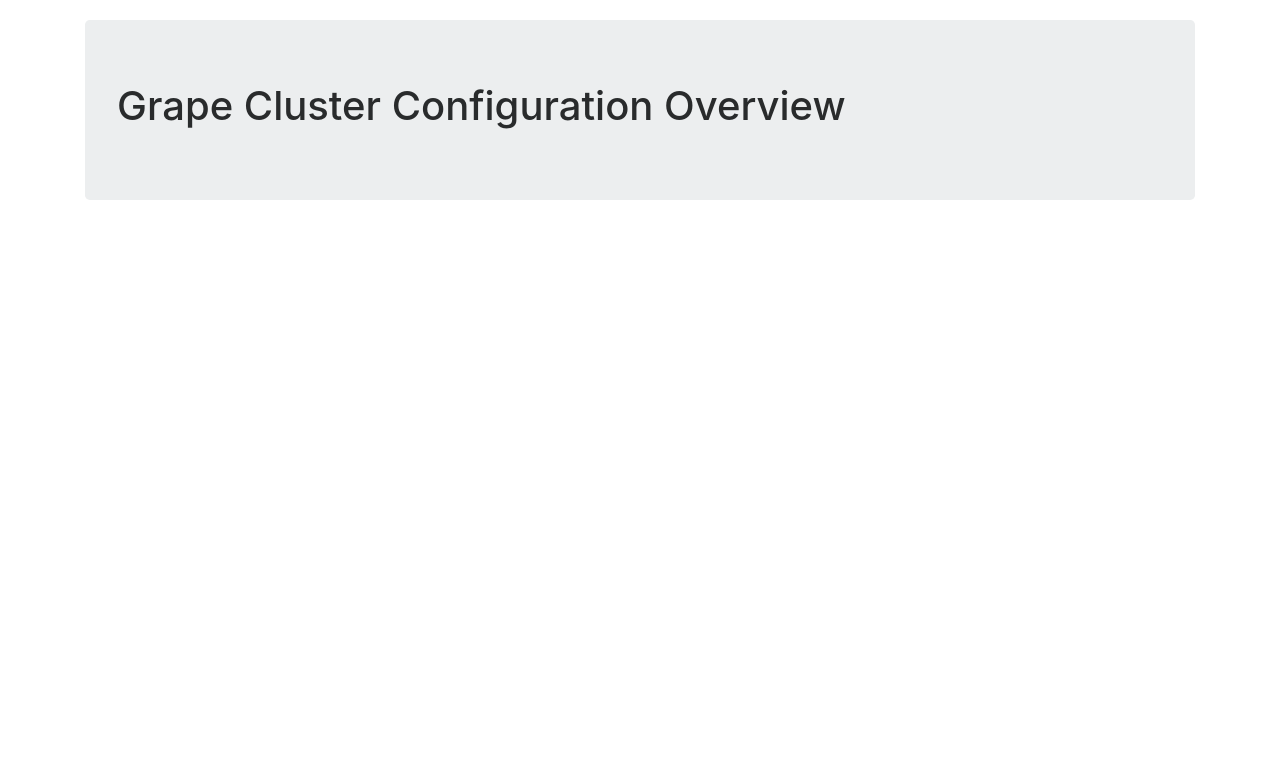
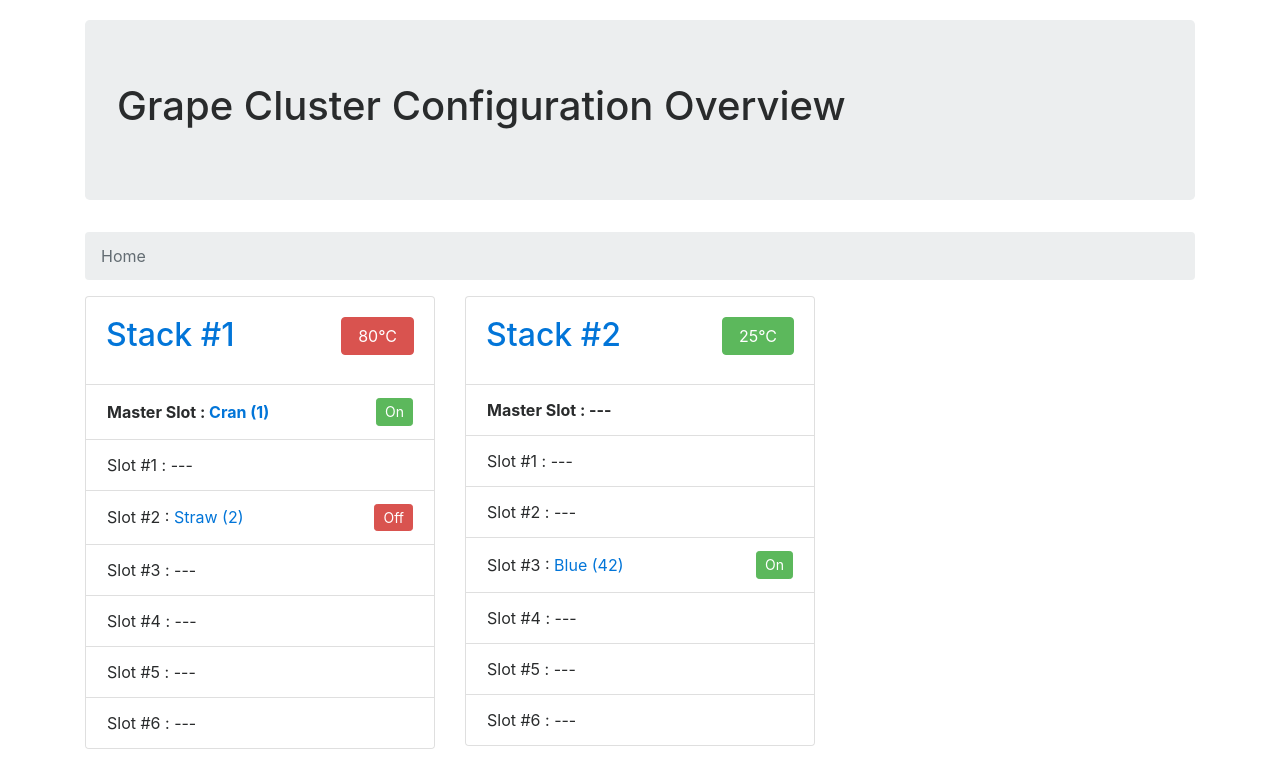
Before and after one commit to morandat/GrapeCluster, a Flask app: page /view in a window 1280 px wide. Shown: the part 56-835 px from the top of the page. Before the commit the page ends 256 px from the top, so only its background shows below. Run offline with Flask 2, Linux system fonts and the light colour scheme; data that the repository does not hold is empty; some libraries are stand-ins or nearby versions.

Commit message:
Data reorganized / Added stack Links

```diff
--- a/web/server/server.py
+++ b/web/server/server.py
@@ -20,7 +20,7 @@ stacksTest = {
     1 : {
         'heat' : 80,
         'rasps' : {
-            'master' : 1,
+            0 : 1,
             2 : 2
         }
     },
@@ -36,7 +36,7 @@ raspsTest = {
     1 : {
         'name' : 'Cran',
         'address' : 1,
-        #'stack' : 0,
+        'stack' : 1,
         #'heat' : '70',
         'os' : 'Pidora',
         'status' : 1,
@@ -45,7 +45,7 @@ raspsTest = {
     2 : {
         'name' : 'Straw',
         'address' : 2,
-        #'stack' : 0,
+        'stack' : 1,
         #'heat' : '65',
         'os' : 'Raspbian',
         'status' : 0,
@@ -54,7 +54,7 @@ raspsTest = {
     42 : {
         'name' : 'Blue',
         'address' : 42,
-        #'stack' : 0,
+        'stack' : 2,
         #'heat' : '65',
         'os' : 'Raspbian',
         'status' : 1,
--- a/web/server/static/javascript/index.js
+++ b/web/server/static/javascript/index.js
@@ -15,7 +15,8 @@ $(document).ready(function(){
 		 			var stack = data[stackId];
 
 		 			$('#stackId'+stackCount)
-		 				.text(stackId);
+		 				.attr('href', 'stack/'+stackId)
+		 				.text('Stack #'+stackId);
 		 			$('#stackTemp'+stackCount)
 		 				.btnColor(stack.heat<CONSTANTS.stackHeatLimit)
 		 				.text(stack.heat+'°C');
@@ -40,9 +41,7 @@ $(document).ready(function(){
 		 				}
 		 			}
 
-		 			raspAction('master', stack.rasps.master);
-
-		 			for(var i=0; i<CONSTANTS.nSlavesByStack; ++i)
+		 			for(var i=0; i<CONSTANTS.nSlavesByStack+1; ++i)
 		 				raspAction(i, stack.rasps[i]);
 
 		 			$('#stack'+stackCount).show();
--- a/web/server/static/javascript/rasp.js
+++ b/web/server/static/javascript/rasp.js
@@ -6,7 +6,10 @@ $(document).ready(function(){
 		 	dataType : 'json',
 		 	type : 'GET',
 		 	success : function(data) {
+		 		$('#bcStackId').attr('href', '/stack/'+data.stack).text('Stack #'+data.stack);
+
 		 		$('#raspName').text(data.name);
+		 		$('#raspStack').text('#'+data.stack);
 		 		$('#raspStatus')
 		 			.btnColor(data.status)
 		 			.text(CONSTANTS.raspStatus[data.status]);
--- a/web/server/templates/index.html
+++ b/web/server/templates/index.html
@@ -6,18 +6,23 @@
     </div>
 
     <div class="row">
+        <div class="col-md-12">
+            <nav class="breadcrumb">
+              <span class="breadcrumb-item active">Home</span>
+            </nav>
+        </div>
         {% for stackI in range(constants.maxStacks) %}
             <div class="col-md-6 col-lg-4" style="display:none;" id="stack{{ stackI }}">
                 <div class="card" style="margin-bottom:30px;">
                     <div class="card-block">
-                        <h2 style="float:left;" class="card-title">Stack #<span id="stackId{{ stackI }}"></span></h2>
+                        <h2 style="float:left;" class="card-title"><a href="#" id="stackId{{ stackI }}">Stack</a></h2>
                         <div style="float:right;" class="btn" id="stackTemp{{ stackI }}"></div>
                     </div>
                     <ul class="list-group list-group-flush">
 
                         {% for raspI in range(constants.nSlavesByStack+1) %}
                             {% set isMaster = (raspI == 0) %}
-                            {% set raspPos = stackI|string + '_' + ('master' if isMaster else (raspI - 1)|string) %}
+                            {% set raspPos = stackI|string + '_' + raspI|string %}
                             {%if isMaster %}
                                 <li class="list-group-item" style="font-weight:bold;">
                             {% else %}
```
Also changed, not shown: web/server/templates/rasp.html (+7 -0 lines).
